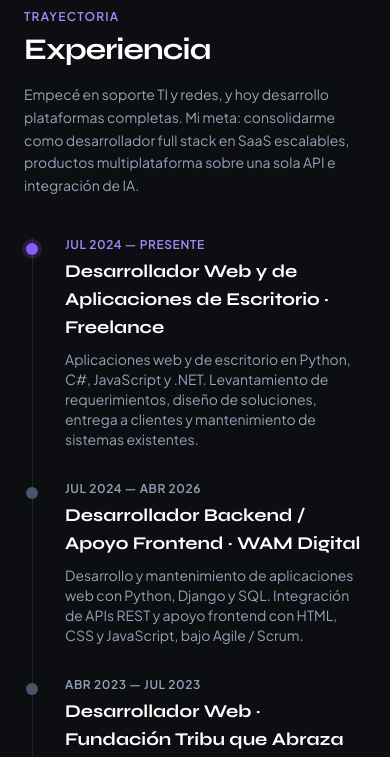
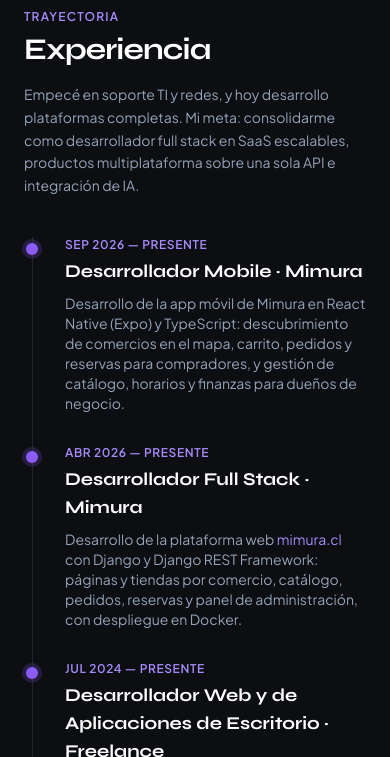
Before and after one commit to CristobalFarias/portafolio, a FastAPI app: page / in a window 390 px wide. Shown: the part 5743-6500 px from the top of the page. Run offline with FastAPI, Linux system fonts and the light colour scheme; some libraries are stand-ins or nearby versions.

Commit message:
feat: agrega experiencia en Mimura web y móvil
- Desarrollador Full Stack · Mimura (abr 2026 — presente)
- Desarrollador Mobile · Mimura (sep 2026 — presente)

Co-Authored-By: Claude Opus 5.5 <noreply@anthropic.com>

```diff
--- a/templates/index.html
+++ b/templates/index.html
@@ -297,6 +297,18 @@
       <ol class="lg:col-span-8 relative border-l border-surface-border ml-2 space-y-8">
         <li class="pl-8 relative">
           <span class="absolute -left-[7px] top-1.5 w-3 h-3 rounded-full bg-brand-500 ring-4 ring-brand-500/20"></span>
+          <p class="text-xs font-semibold text-brand-400 uppercase tracking-wider">Sep 2026 — Presente</p>
+          <h3 class="font-syne font-bold text-white text-lg mt-1">Desarrollador Mobile · Mimura</h3>
+          <p class="text-sm text-slate-400 mt-2">Desarrollo de la app móvil de Mimura en React Native (Expo) y TypeScript: descubrimiento de comercios en el mapa, carrito, pedidos y reservas para compradores, y gestión de catálogo, horarios y finanzas para dueños de negocio.</p>
+        </li>
+        <li class="pl-8 relative">
+          <span class="absolute -left-[7px] top-1.5 w-3 h-3 rounded-full bg-brand-500 ring-4 ring-brand-500/20"></span>
+          <p class="text-xs font-semibold text-brand-400 uppercase tracking-wider">Abr 2026 — Presente</p>
+          <h3 class="font-syne font-bold text-white text-lg mt-1">Desarrollador Full Stack · Mimura</h3>
+          <p class="text-sm text-slate-400 mt-2">Desarrollo de la plataforma web <a href="https://mimura.cl" target="_blank" rel="noopener" class="text-brand-400 hover:text-brand-300">mimura.cl</a> con Django y Django REST Framework: páginas y tiendas por comercio, catálogo, pedidos, reservas y panel de administración, con despliegue en Docker.</p>
+        </li>
+        <li class="pl-8 relative">
+          <span class="absolute -left-[7px] top-1.5 w-3 h-3 rounded-full bg-brand-500 ring-4 ring-brand-500/20"></span>
           <p class="text-xs font-semibold text-brand-400 uppercase tracking-wider">Jul 2024 — Presente</p>
           <h3 class="font-syne font-bold text-white text-lg mt-1">Desarrollador Web y de Aplicaciones de Escritorio · Freelance</h3>
           <p class="text-sm text-slate-400 mt-2">Aplicaciones web y de escritorio en Python, C#, JavaScript y .NET. Levantamiento de requerimientos, diseño de soluciones, entrega a clientes y mantenimiento de sistemas existentes.</p>
```
